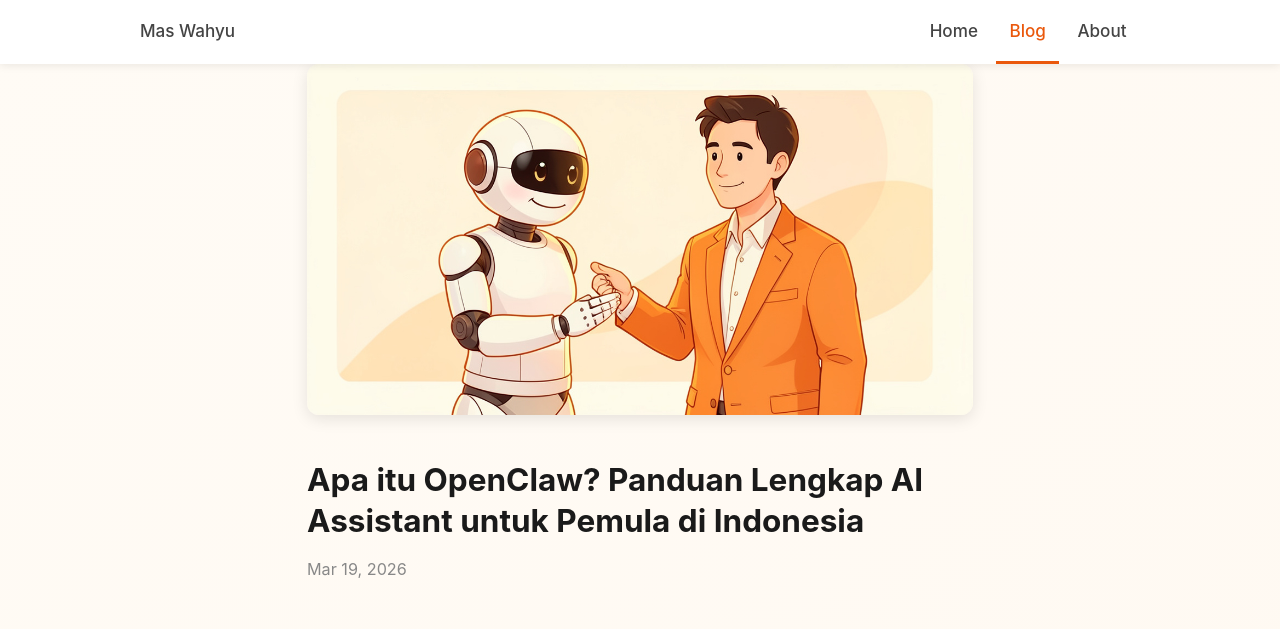
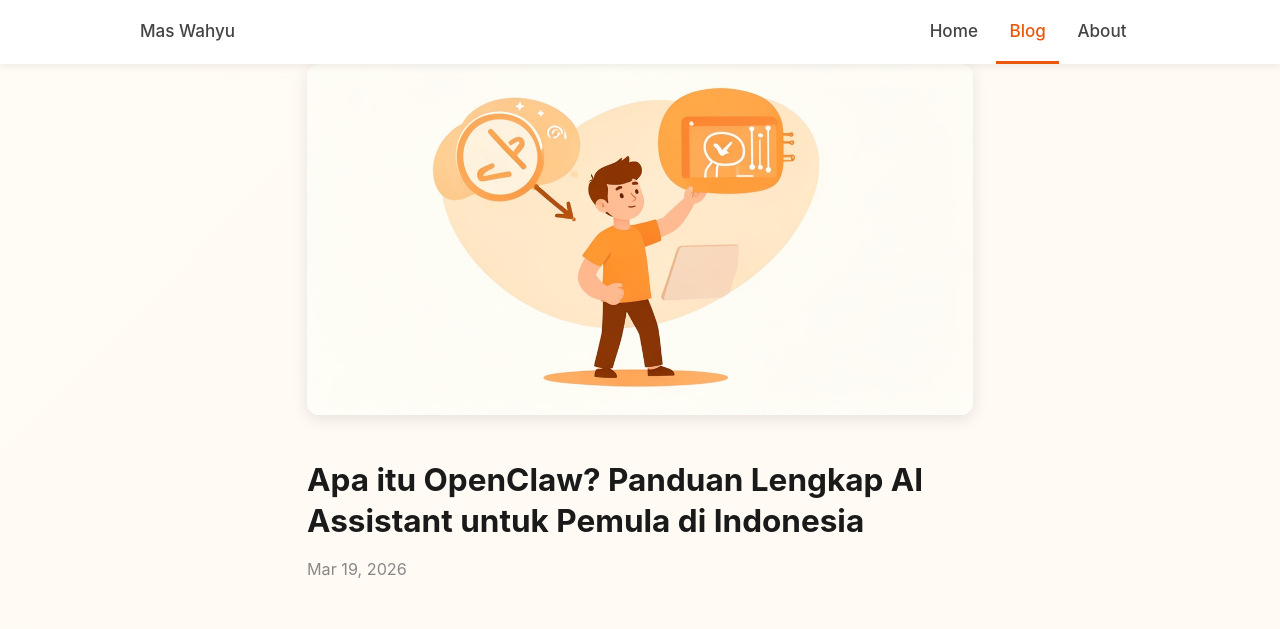
Before and after one commit to PseudoPort/maswahyu-blog, an Astro site: page /blog/apa-itu-openclaw-panduan-lengkap in a window 1280 px wide. Shown: the top 629 px of the page. Built offline with nearby package versions, Linux system fonts and the light colour scheme; Astro itself is replaced by a stand-in of ours.

Commit message:
Update hero images to stickman/flat style per brand guidelines

```diff
--- a/src/content/blog/apa-itu-openclaw-panduan-lengkap.md
+++ b/src/content/blog/apa-itu-openclaw-panduan-lengkap.md
@@ -2,7 +2,7 @@
 title: 'Apa itu OpenClaw? Panduan Lengkap AI Assistant untuk Pemula di Indonesia'
 description: 'Kenali OpenClaw, AI assistant yang membantu UKM Indonesia otomatisasi pekerjaan. Cocok untuk pemula. Pelajari fitur dan cara mulai pakainya.'
 pubDate: 2026-03-19
-heroImage: ../../assets/hero-apa-itu-openclaw.jpg
+heroImage: ../../assets/hero-apa-itu-openclaw-v2.jpg
 ---
 
 ## Punya Bisnis Kecil, Tapi Tugas Numpuk Sampai Malam?
--- a/src/content/blog/hermes-agent-ai-framework.md
+++ b/src/content/blog/hermes-agent-ai-framework.md
@@ -2,7 +2,7 @@
 title: 'Hermes Agent Indonesia: AI Agent Framework untuk Otomatisasi Bisnis Modern'
 description: 'Pelajari cara Hermes Agent membantu bisnis Indonesia membangun AI assistant otomatis. Framework ini memudahkan developer membuat automation agent tanpa ribet.'
 pubDate: 2026-03-19
-heroImage: ../../assets/hero-hermes.jpg
+heroImage: ../../assets/hero-hermes-v2.jpg
 ---
 
 # Hermes Agent Indonesia: AI Agent Framework untuk Otomatisasi Bisnis Modern
--- a/src/content/blog/openclaw-ai-assistant-ukm.md
+++ b/src/content/blog/openclaw-ai-assistant-ukm.md
@@ -2,7 +2,7 @@
 title: 'OpenClaw Indonesia: AI Assistant yang Meningkatkan Produktivitas Bisnis UKM'
 description: 'Temukan bagaimana AI assistant bisnis Indonesia seperti OpenClaw membantu UKM menghemat waktu, mengurangi biaya operasional, dan meningkatkan produktivitas secara signifikan.'
 pubDate: 2026-03-18
-heroImage: ../../assets/hero-openclaw.jpg
+heroImage: ../../assets/hero-openclaw-ukm-v2.jpg
 ---
 
 # OpenClaw Indonesia: AI Assistant yang Meningkatkan Produktivitas Bisnis UKM
```
Also changed, not shown: src/assets/hero-apa-itu-openclaw-v2.jpg (added), src/assets/hero-hermes-v2.jpg (added), src/assets/hero-openclaw-ukm-v2.jpg (added).
